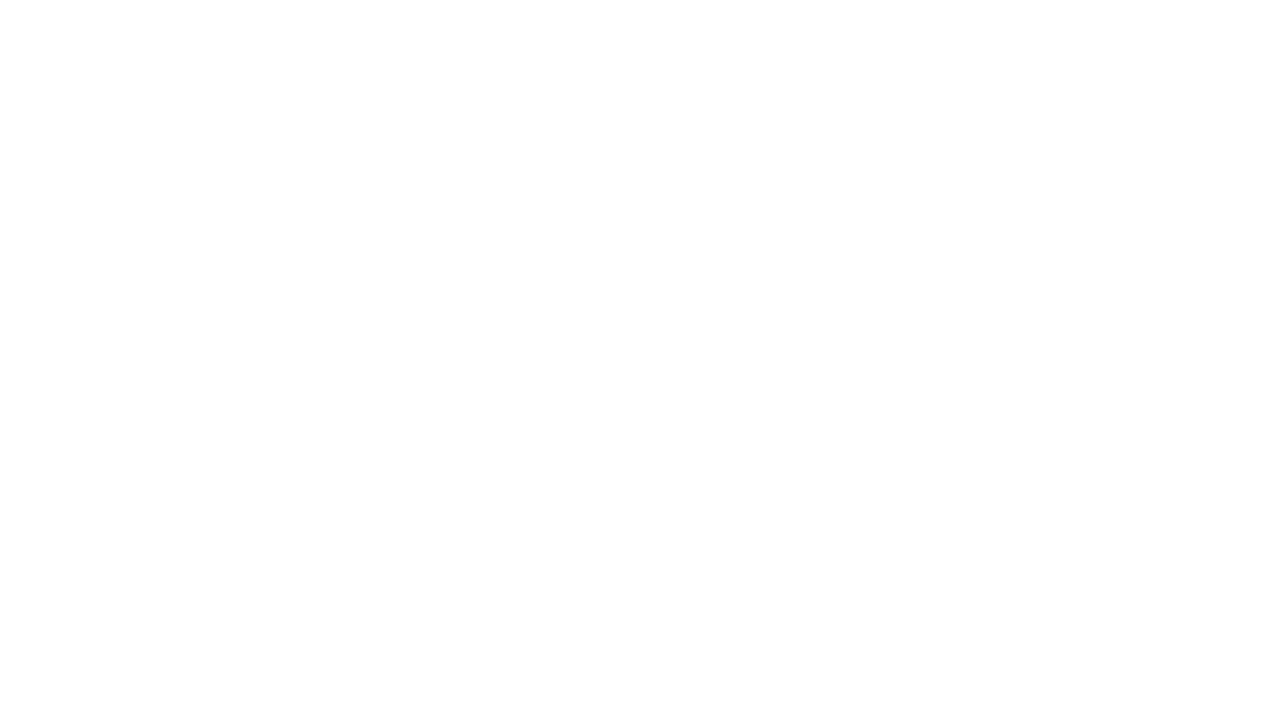
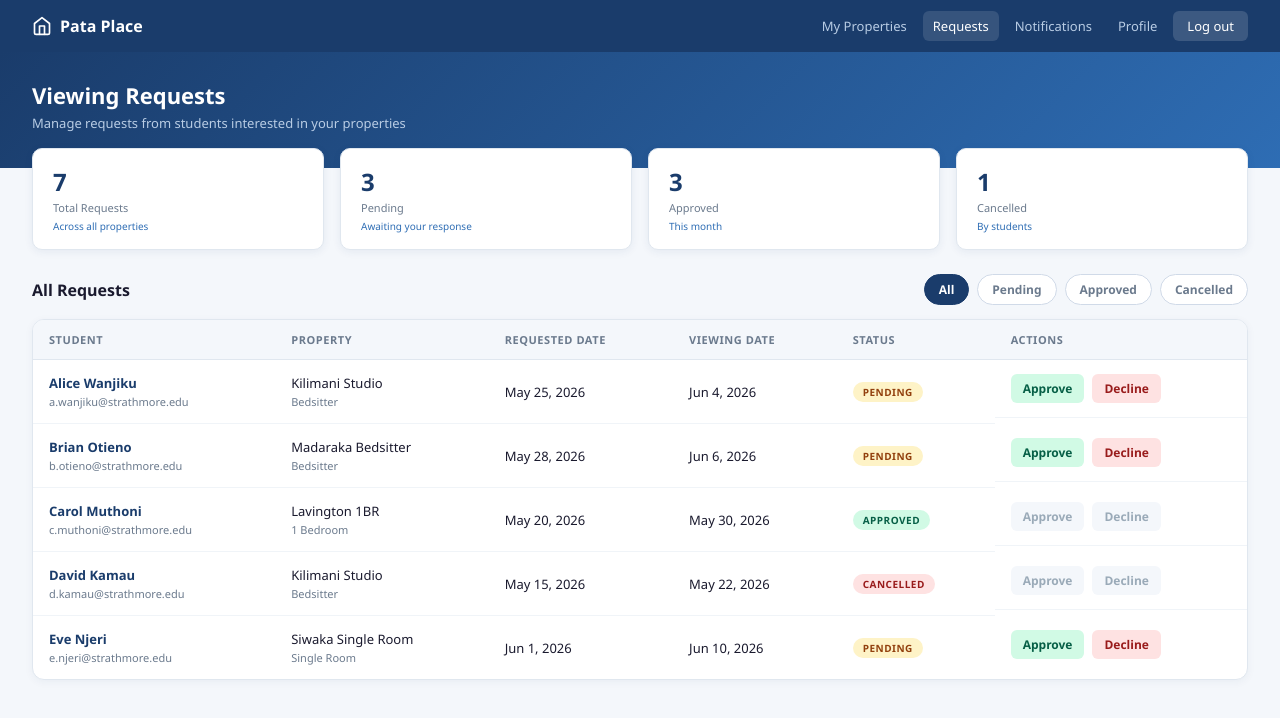
Before and after one commit to cliffchiama/ICS-Project-I, a plain HTML site: page frontend/landlord/requests.html in a window 1280 px wide. Drawn offline with Linux system fonts and the light colour scheme.

```diff
--- a/frontend/landlord/requests.html
+++ b/frontend/landlord/requests.html
@@ -0,0 +1,404 @@
+<!DOCTYPE html>
+<html>
+<head>
+<meta charset="UTF-8">
+<meta name="viewport" content="width=device-width, initial-scale=1.0">
+<title>Pata Place – Viewing Requests</title>
+<link rel="icon" type="image/png" href="../assets/headicon.png">
+<style>
+* {
+    box-sizing: border-box;
+    margin: 0;
+    padding: 0;
+    font-family: 'Segoe UI', Arial, sans-serif; }
+body {
+    background: #F4F7FB;
+    min-height: 100vh;
+    display: flex;
+    flex-direction: column; }
+
+/* ── Navbar ── */
+.nav {
+    background: #1A3C6B;
+    padding: 0 32px;
+    display: flex;
+    align-items: center;
+    justify-content: space-between;
+    height: 52px; }
+.nav-brand {
+    color: #fff;
+    font-weight: 600;
+    font-size: 16px;
+    display: flex;
+    align-items: center;
+    gap: 8px; }
+.nav-brand svg {
+    width: 20px;
+    height: 20px;
+    fill: none;
+    stroke: #fff;
+    stroke-width: 2;
+    stroke-linecap: round;
+    stroke-linejoin: round; }
+.nav-links {
+    display: flex;
+    align-items: center;
+    gap: 6px; }
+.nav-links a {
+    color: #B8CCE4;
+    font-size: 13px;
+    text-decoration: none;
+    padding: 6px 10px;
+    border-radius: 6px;
+    transition: background 0.2s; }
+.nav-links a:hover, .nav-links a.active {
+    background: rgba(255,255,255,0.12);
+    color: #fff; }
+.nav-links .logout {
+    color: #fff;
+    background: rgba(255,255,255,0.15);
+    border: none;
+    padding: 6px 14px;
+    border-radius: 6px;
+    font-size: 13px;
+    cursor: pointer; }
+.nav-links .logout:hover {
+    background: rgba(255,255,255,0.25); }
+
+/* ── Hero ── */
+.hero {
+    background: linear-gradient(135deg, #1A3C6B 0%, #2E6DB4 100%);
+    padding: 28px 32px 36px; }
+.hero h1 {
+    color: #fff;
+    font-size: 22px;
+    font-weight: 700;
+    margin-bottom: 4px; }
+.hero p {
+    color: #B8CCE4;
+    font-size: 13px; }
+
+/* ── Stats Row ── */
+.stats-row {
+    display: flex;
+    gap: 16px;
+    padding: 0 32px;
+    margin-top: -20px;
+    margin-bottom: 24px; }
+.stat-card {
+    flex: 1;
+    background: #fff;
+    border-radius: 10px;
+    border: 1px solid #E0E7EF;
+    padding: 16px 20px;
+    box-shadow: 0 2px 8px rgba(26,60,107,0.07); }
+.stat-value {
+    font-size: 24px;
+    font-weight: 700;
+    color: #1A3C6B; }
+.stat-label {
+    font-size: 11px;
+    color: #6B7A8D;
+    margin-top: 2px; }
+.stat-sub {
+    font-size: 10px;
+    color: #2E6DB4;
+    margin-top: 4px; }
+
+/* ── Content ── */
+.content {
+    padding: 0 32px 32px; }
+.section-header {
+    display: flex;
+    align-items: center;
+    justify-content: space-between;
+    margin-bottom: 14px; }
+.section-header h2 {
+    font-size: 16px;
+    font-weight: 600;
+    color: #1A1A2E; }
+
+/* ── Filter Tabs ── */
+.filter-tabs {
+    display: flex;
+    gap: 8px; }
+.filter-tab {
+    font-size: 12px;
+    font-weight: 600;
+    padding: 6px 14px;
+    border-radius: 20px;
+    border: 1px solid #D0DAE8;
+    background: #fff;
+    color: #6B7A8D;
+    cursor: pointer;
+    transition: all 0.2s; }
+.filter-tab.active {
+    background: #1A3C6B;
+    color: #fff;
+    border-color: #1A3C6B; }
+.filter-tab:hover:not(.active) {
+    background: #F4F7FB; }
+
+/* ── Table ── */
+.table-wrap {
+    background: #fff;
+    border-radius: 12px;
+    border: 1px solid #E0E7EF;
+    overflow: hidden;
+    box-shadow: 0 2px 8px rgba(26,60,107,0.05); }
+table {
+    width: 100%;
+    border-collapse: collapse; }
+thead {
+    background: #F4F7FB; }
+th {
+    text-align: left;
+    font-size: 11px;
+    font-weight: 700;
+    color: #6B7A8D;
+    text-transform: uppercase;
+    letter-spacing: 0.05em;
+    padding: 12px 16px;
+    border-bottom: 1px solid #E0E7EF; }
+td {
+    padding: 14px 16px;
+    font-size: 13px;
+    color: #1A1A2E;
+    border-bottom: 1px solid #F0F4F8; }
+tr:last-child td {
+    border-bottom: none; }
+tr:hover td {
+    background: #FAFBFD; }
+.student-name {
+    font-weight: 600;
+    color: #1A3C6B; }
+.student-email {
+    font-size: 11px;
+    color: #6B7A8D;
+    margin-top: 2px; }
+.prop-name {
+    font-weight: 500; }
+.prop-type {
+    font-size: 11px;
+    color: #6B7A8D;
+    margin-top: 2px; }
+
+/* ── Badges ── */
+.badge {
+    display: inline-block;
+    font-size: 10px;
+    font-weight: 700;
+    padding: 3px 10px;
+    border-radius: 20px;
+    text-transform: uppercase;
+    letter-spacing: 0.05em; }
+.badge.approved {
+    background: #D1FAE5;
+    color: #065F46; }
+.badge.pending {
+    background: #FEF3C7;
+    color: #92400E; }
+.badge.cancelled {
+    background: #FEE2E2;
+    color: #991B1B; }
+
+/* ── Action Buttons ── */
+.actions {
+    display: flex;
+    gap: 8px; }
+.btn-approve {
+    background: #D1FAE5;
+    border: none;
+    border-radius: 6px;
+    padding: 6px 12px;
+    font-size: 12px;
+    font-weight: 600;
+    color: #065F46;
+    cursor: pointer; }
+.btn-approve:hover {
+    background: #A7F3D0; }
+.btn-decline {
+    background: #FEE2E2;
+    border: none;
+    border-radius: 6px;
+    padding: 6px 12px;
+    font-size: 12px;
+    font-weight: 600;
+    color: #991B1B;
+    cursor: pointer; }
+.btn-decline:hover {
+    background: #FECACA; }
+.btn-disabled {
+    background: #F4F7FB;
+    border: none;
+    border-radius: 6px;
+    padding: 6px 12px;
+    font-size: 12px;
+    font-weight: 600;
+    color: #9AAAB8;
+    cursor: not-allowed; }
+</style>
+</head>
+<body>
+
+<!-- Navbar -->
+<nav class="nav">
+  <div class="nav-brand">
+    <svg viewBox="0 0 24 24"><path d="M3 9l9-7 9 7v11a2 2 0 01-2 2H5a2 2 0 01-2-2z"/><polyline points="9 22 9 12 15 12 15 22"/></svg>
+    Pata Place
+  </div>
+  <div class="nav-links">
+    <a href="dashboard.html">My Properties</a>
+    <a href="#" class="active">Requests</a>
+    <a href="#">Notifications</a>
+    <a href="#">Profile</a>
+    <button class="logout">Log out</button>
+  </div>
+</nav>
+
+<!-- Hero -->
+<div class="hero">
+  <h1>Viewing Requests</h1>
+  <p>Manage requests from students interested in your properties</p>
+</div>
+
+<!-- Stats -->
+<div class="stats-row">
+  <div class="stat-card">
+    <div class="stat-value">7</div>
+    <div class="stat-label">Total Requests</div>
+    <div class="stat-sub">Across all properties</div>
+  </div>
+  <div class="stat-card">
+    <div class="stat-value">3</div>
+    <div class="stat-label">Pending</div>
+    <div class="stat-sub">Awaiting your response</div>
+  </div>
+  <div class="stat-card">
+    <div class="stat-value">3</div>
+    <div class="stat-label">Approved</div>
+    <div class="stat-sub">This month</div>
+  </div>
+  <div class="stat-card">
+    <div class="stat-value">1</div>
+    <div class="stat-label">Cancelled</div>
+    <div class="stat-sub">By students</div>
+  </div>
+</div>
+
+<!-- Requests Table -->
+<div class="content">
+  <div class="section-header">
+    <h2>All Requests</h2>
+    <div class="filter-tabs">
+      <div class="filter-tab active">All</div>
+      <div class="filter-tab">Pending</div>
+      <div class="filter-tab">Approved</div>
+      <div class="filter-tab">Cancelled</div>
+    </div>
+  </div>
+  <div class="table-wrap">
+    <table>
+      <thead>
+        <tr>
+          <th>Student</th>
+          <th>Property</th>
+          <th>Requested Date</th>
+          <th>Viewing Date</th>
+          <th>Status</th>
+          <th>Actions</th>
+        </tr>
+      </thead>
+      <tbody>
+        <tr>
+          <td>
+            <div class="student-name">Alice Wanjiku</div>
+            <div class="student-email">a.wanjiku@strathmore.edu</div>
+          </td>
+          <td>
+            <div class="prop-name">Kilimani Studio</div>
+            <div class="prop-type">Bedsitter</div>
+          </td>
+          <td>May 25, 2026</td>
+          <td>Jun 4, 2026</td>
+          <td><span class="badge pending">Pending</span></td>
+          <td class="actions">
+            <button class="btn-approve">Approve</button>
+            <button class="btn-decline">Decline</button>
+          </td>
+        </tr>
+        <tr>
+          <td>
+            <div class="student-name">Brian Otieno</div>
+            <div class="student-email">b.otieno@strathmore.edu</div>
+          </td>
+          <td>
+            <div class="prop-name">Madaraka Bedsitter</div>
+            <div class="prop-type">Bedsitter</div>
+          </td>
+          <td>May 28, 2026</td>
+          <td>Jun 6, 2026</td>
+          <td><span class="badge pending">Pending</span></td>
+          <td class="actions">
+            <button class="btn-approve">Approve</button>
+            <button class="btn-decline">Decline</button>
+          </td>
+        </tr>
+        <tr>
+          <td>
+            <div class="student-name">Carol Muthoni</div>
+            <div class="student-email">c.muthoni@strathmore.edu</div>
+          </td>
+          <td>
+            <div class="prop-name">Lavington 1BR</div>
+            <div class="prop-type">1 Bedroom</div>
+          </td>
+          <td>May 20, 2026</td>
+          <td>May 30, 2026</td>
+          <td><span class="badge approved">Approved</span></td>
+          <td class="actions">
+            <button class="btn-disabled">Approve</button>
+            <button class="btn-disabled">Decline</button>
+          </td>
+        </tr>
+        <tr>
+          <td>
+            <div class="student-name">David Kamau</div>
+            <div class="student-email">d.kamau@strathmore.edu</div>
+          </td>
+          <td>
+            <div class="prop-name">Kilimani Studio</div>
+            <div class="prop-type">Bedsitter</div>
+          </td>
+          <td>May 15, 2026</td>
+          <td>May 22, 2026</td>
+          <td><span class="badge cancelled">Cancelled</span></td>
+          <td class="actions">
+            <button class="btn-disabled">Approve</button>
+            <button class="btn-disabled">Decline</button>
+          </td>
+        </tr>
+        <tr>
+          <td>
+            <div class="student-name">Eve Njeri</div>
+            <div class="student-email">e.njeri@strathmore.edu</div>
+          </td>
+          <td>
+            <div class="prop-name">Siwaka Single Room</div>
+            <div class="prop-type">Single Room</div>
+          </td>
+          <td>Jun 1, 2026</td>
+          <td>Jun 10, 2026</td>
+          <td><span class="badge pending">Pending</span></td>
+          <td class="actions">
+            <button class="btn-approve">Approve</button>
+            <button class="btn-decline">Decline</button>
+          </td>
+        </tr>
+      </tbody>
+    </table>
+  </div>
+</div>
+
+</body>
+</html>
```
Also changed, not shown: backend/middleware/auth.js (added, +20 -0 lines), backend/models/notification.js (added, +23 -0 lines), backend/models/property.js (added, +68 -0 lines), backend/models/user.js (added, +33 -0 lines), backend/models/viewingrequest.js (added, +32 -0 lines), backend/routes/auth.js (added, +101 -0 lines), backend/server.js (+10 -2 lines), frontend/authentication/login.html (+37 -9 lines), frontend/landlord/dashboard.html (+2 -2 lines), backend/routes/properties.js (added), backend/routes/requests.js (added), backend/routes/users.js (added).
